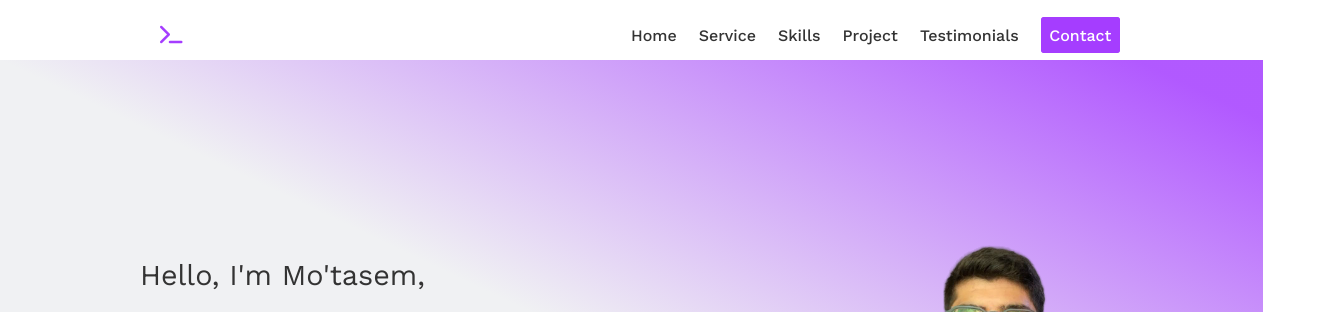
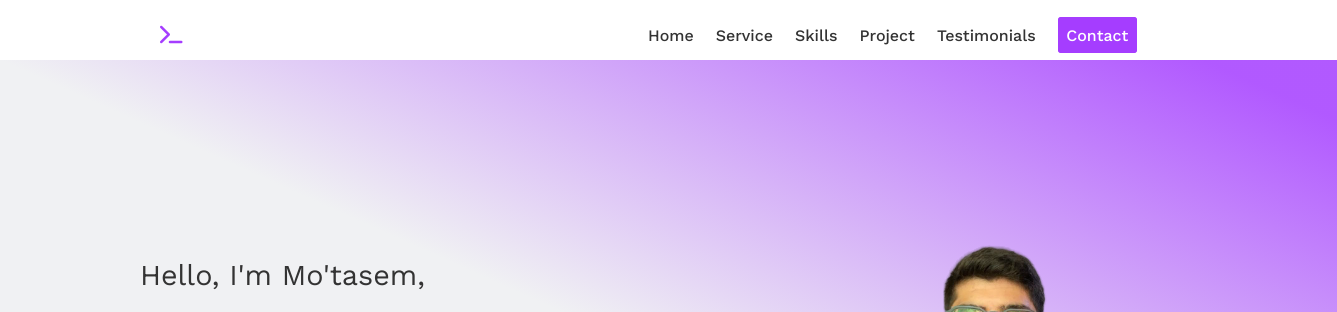
Before and after one commit to Motasem-Baseet/Portfolio, a plain HTML site: page index.html in a window 1280 px wide. Shown: the top 312 px of the page, 1337 px wide, since content can reach past the window. Drawn offline with nearby package versions, Linux system fonts and the light colour scheme; files that its build step writes are made by us from their sources.

Commit message:
fix design

```diff
--- a/css/style.css
+++ b/css/style.css
@@ -1,18 +1,22 @@
 
 * {
     box-sizing: border-box;
-    padding: 0%;
-    margin: 0%;
+    padding: 0;
+    margin: 0;
 }
 
-html {
+html, body {
+    width: 100%;
+    height: 100%;
     scroll-behavior: smooth;
 }
 
 .page {
     display: block;
-    width: fit-content;
+    width: 100%;
+    min-height: 100vh;
 }
+
 
 /* start nav bar  */
 header {
@@ -111,7 +115,7 @@ header {
     background: linear-gradient(to bottom left, #a43dffda 5%,  #F0F1F3 50%);
     display: flex;
     height: 600px;
-    width: 1263px;
+    width: 1337px;
 }
 
 .head-main {
@@ -172,7 +176,7 @@ grid-template-columns: 350px 200px 200px;
 grid-template-rows: 220px 220px;
 gap: 10px;
 height:40em;
-width: 1263px;
+width: 1337px;
 padding-top: 80px;
 }
 
```
Also changed, not shown: index.html (line endings or trailing spaces).
